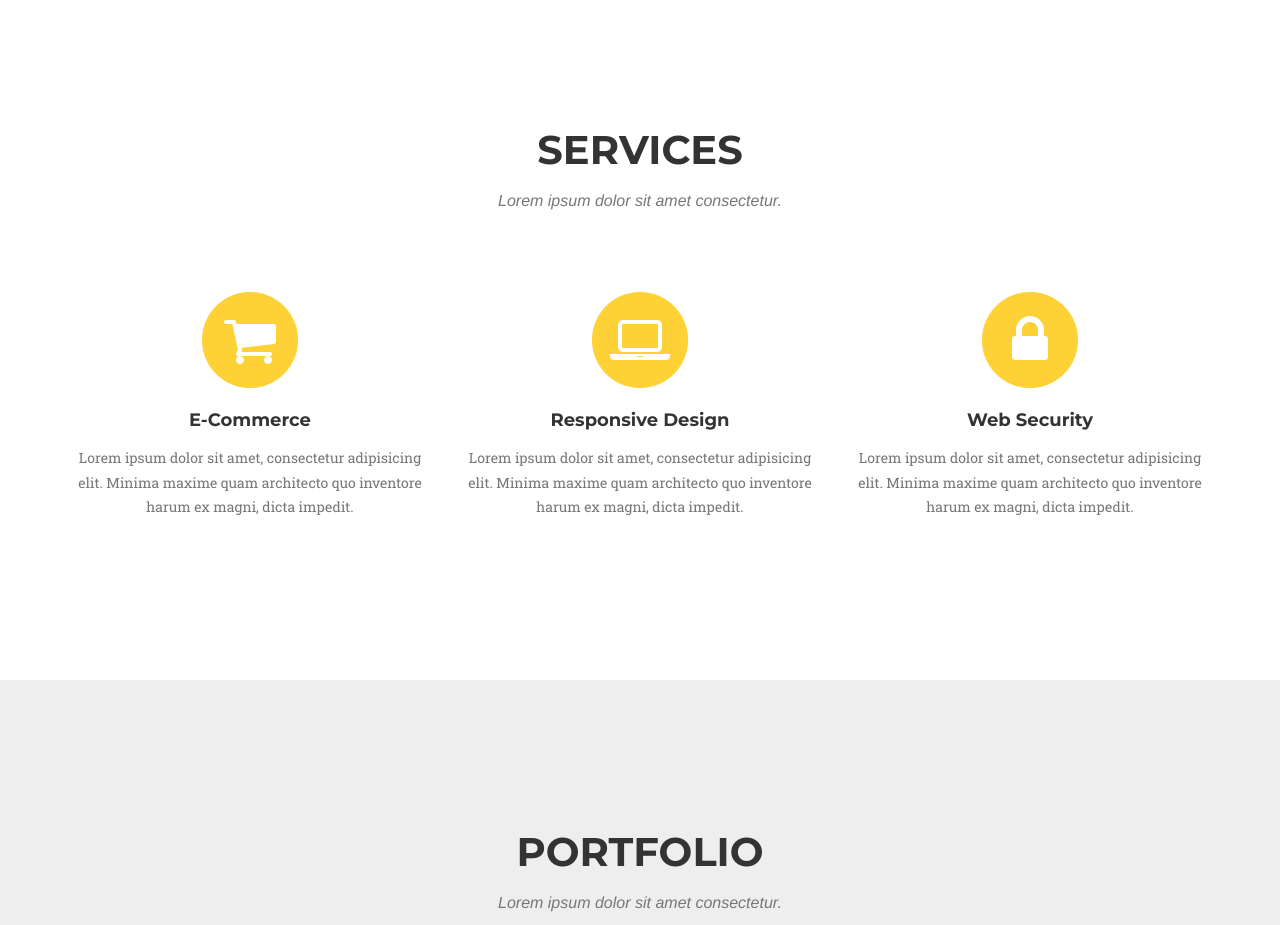
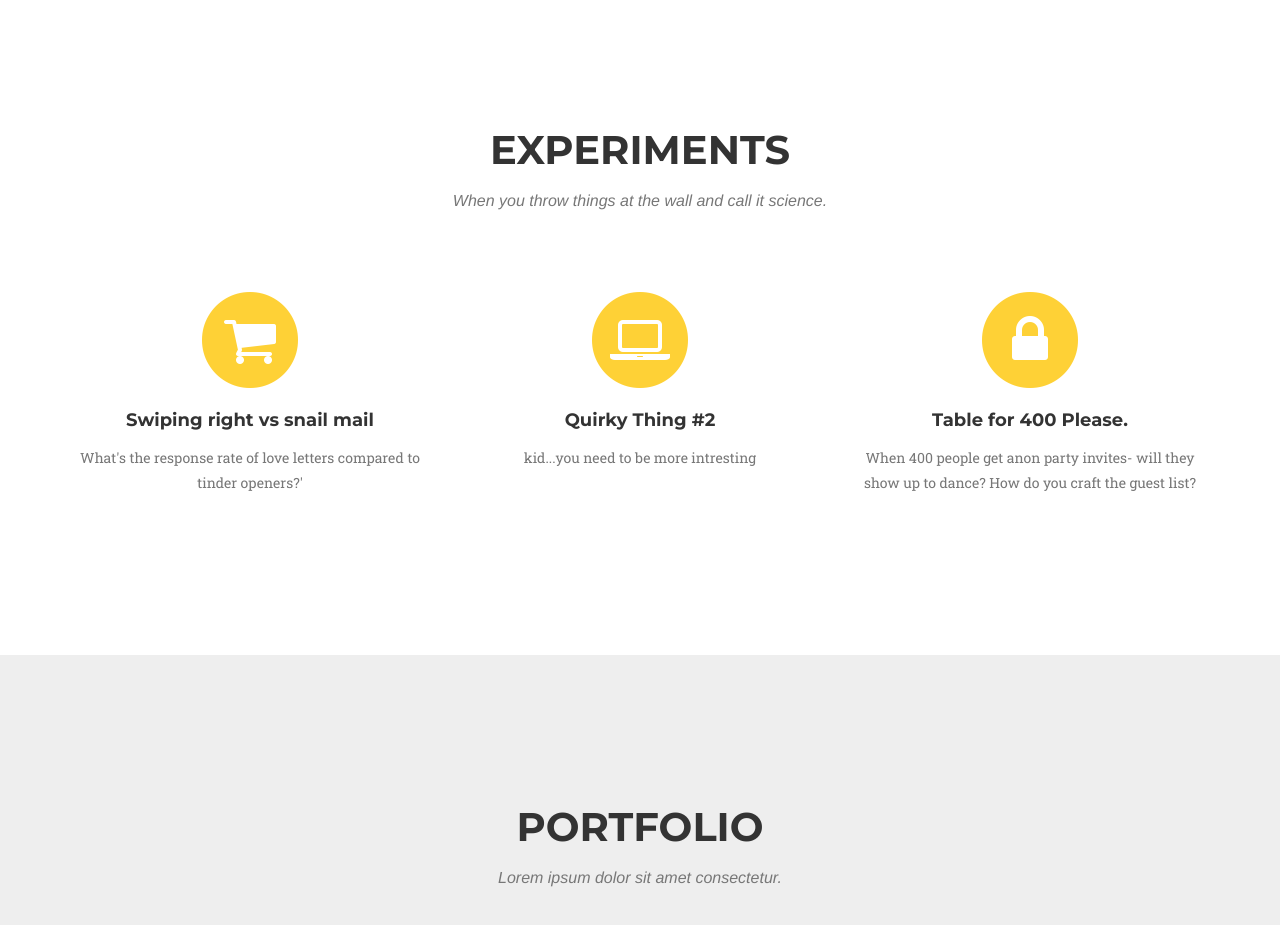
Before and after one commit to Cassidy-Robertson/sitethree, a website: page index.html in a window 1280 px wide. Shown: the part 780-1705 px from the top of the page. Drawn offline with nearby package versions, Linux system fonts and the light colour scheme; a web font is replaced by a local one.

Commit message:
Experiments draft

```diff
--- a/index.html
+++ b/index.html
@@ -90,8 +90,8 @@
         <div class="container">
             <div class="row">
                 <div class="col-lg-12 text-center">
-                    <h2 class="section-heading">Services</h2>
-                    <h3 class="section-subheading text-muted">Lorem ipsum dolor sit amet consectetur.</h3>
+                    <h2 class="section-heading">Experiments</h2>
+                    <h3 class="section-subheading text-muted">When you throw things at the wall and call it science.</h3>
                 </div>
             </div>
             <div class="row text-center">
@@ -100,24 +100,24 @@
                         <i class="fa fa-circle fa-stack-2x text-primary"></i>
                         <i class="fa fa-shopping-cart fa-stack-1x fa-inverse"></i>
                     </span>
-                    <h4 class="service-heading">E-Commerce</h4>
-                    <p class="text-muted">Lorem ipsum dolor sit amet, consectetur adipisicing elit. Minima maxime quam architecto quo inventore harum ex magni, dicta impedit.</p>
+                    <h4 class="service-heading">Swiping right vs snail mail</h4>
+                    <p class="text-muted">What's the response rate of love letters compared to tinder openers?'</p>
                 </div>
                 <div class="col-md-4">
                     <span class="fa-stack fa-4x">
                         <i class="fa fa-circle fa-stack-2x text-primary"></i>
                         <i class="fa fa-laptop fa-stack-1x fa-inverse"></i>
                     </span>
-                    <h4 class="service-heading">Responsive Design</h4>
-                    <p class="text-muted">Lorem ipsum dolor sit amet, consectetur adipisicing elit. Minima maxime quam architecto quo inventore harum ex magni, dicta impedit.</p>
+                    <h4 class="service-heading">Quirky Thing #2</h4>
+                    <p class="text-muted">kid...you need to be more intresting</p>
                 </div>
                 <div class="col-md-4">
                     <span class="fa-stack fa-4x">
                         <i class="fa fa-circle fa-stack-2x text-primary"></i>
                         <i class="fa fa-lock fa-stack-1x fa-inverse"></i>
                     </span>
-                    <h4 class="service-heading">Web Security</h4>
-                    <p class="text-muted">Lorem ipsum dolor sit amet, consectetur adipisicing elit. Minima maxime quam architecto quo inventore harum ex magni, dicta impedit.</p>
+                    <h4 class="service-heading">Table for 400 Please.</h4>
+                    <p class="text-muted">When 400 people get anon party invites- will they show up to dance? How do you craft the guest list?</p>
                 </div>
             </div>
         </div>
```
